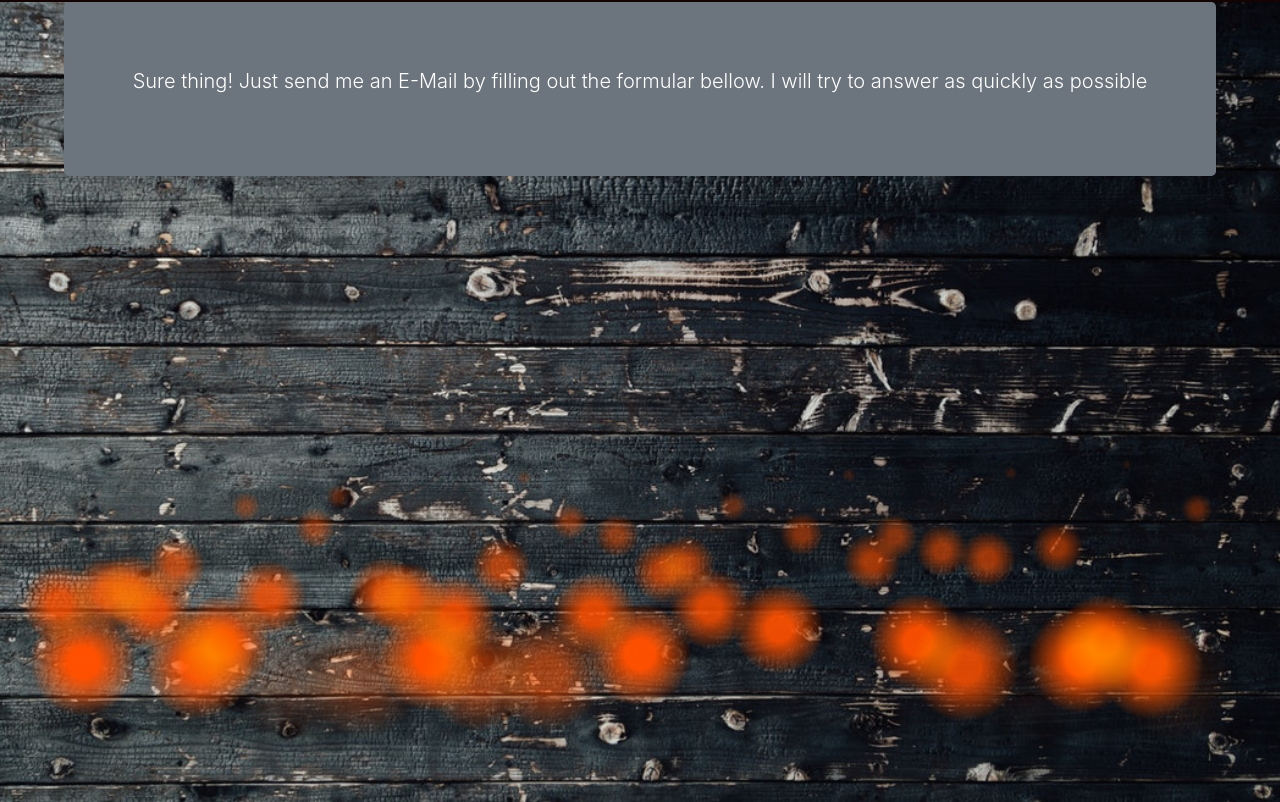
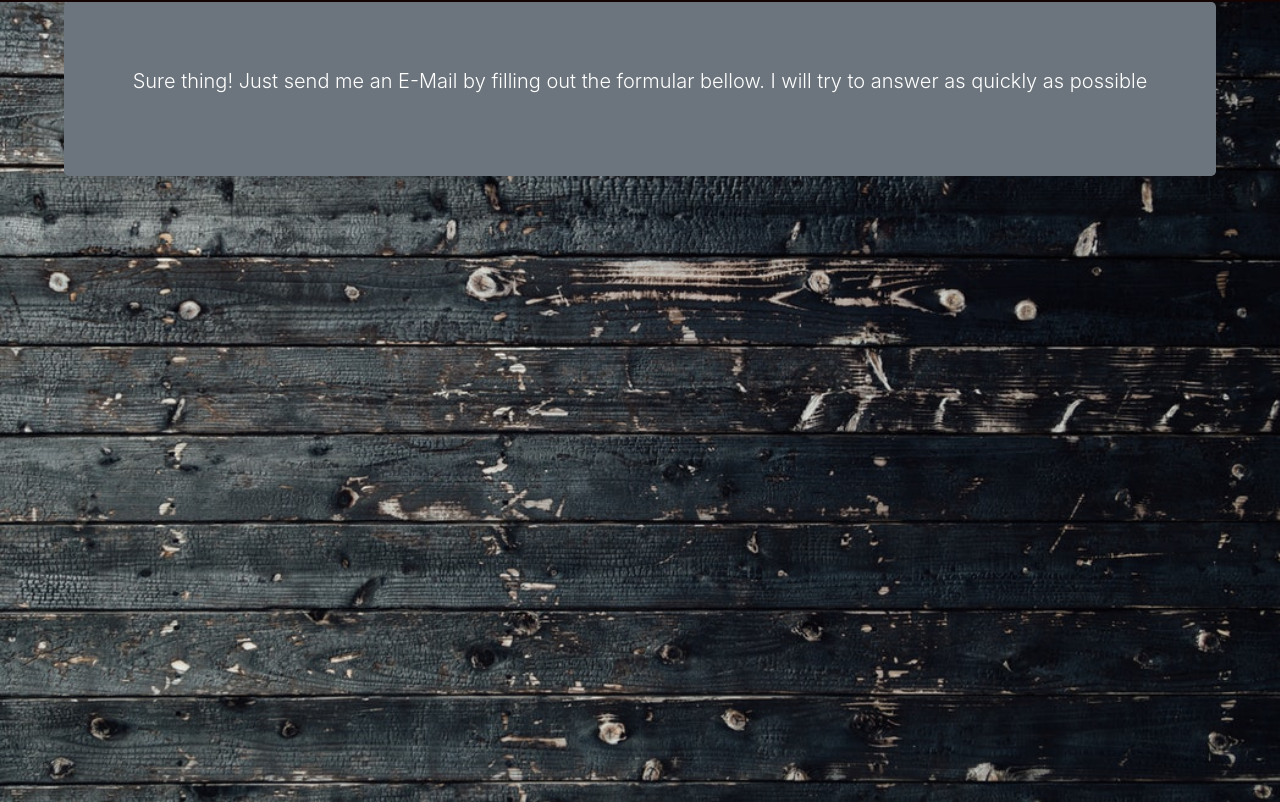
Before and after one commit to T00nix/personal-experiments, a plain HTML site: page Portfolio/assets/me.html in a window 1280 px wide. Shown: the part 54-856 px from the top of the page. Drawn offline with nearby package versions, Linux system fonts and the light colour scheme; a web font is replaced by a local one.

Commit message:
removed fire for now

```diff
--- a/Portfolio/assets/me.html
+++ b/Portfolio/assets/me.html
@@ -37,58 +37,7 @@
                                 <p class="lead">Sure thing! Just send me an E-Mail by filling out the formular bellow. I will try to answer
                                     as quickly as possible</p>
                 </article>
-                <div class="fire">
-                    <div class="particle"></div>
-                    <div class="particle"></div>
-                    <div class="particle"></div>
-                    <div class="particle"></div>
-                    <div class="particle"></div>
-                    <div class="particle"></div>
-                    <div class="particle"></div>
-                    <div class="particle"></div>
-                    <div class="particle"></div>
-                    <div class="particle"></div>
-                    <div class="particle"></div>
-                    <div class="particle"></div>
-                    <div class="particle"></div>
-                    <div class="particle"></div>
-                    <div class="particle"></div>
-                    <div class="particle"></div>
-                    <div class="particle"></div>
-                    <div class="particle"></div>
-                    <div class="particle"></div>
-                    <div class="particle"></div>
-                    <div class="particle"></div>
-                    <div class="particle"></div>
-                    <div class="particle"></div>
-                    <div class="particle"></div>
-                    <div class="particle"></div>
-                    <div class="particle"></div>
-                    <div class="particle"></div>
-                    <div class="particle"></div>
-                    <div class="particle"></div>
-                    <div class="particle"></div>
-                    <div class="particle"></div>
-                    <div class="particle"></div>
-                    <div class="particle"></div>
-                    <div class="particle"></div>
-                    <div class="particle"></div>
-                    <div class="particle"></div>
-                    <div class="particle"></div>
-                    <div class="particle"></div>
-                    <div class="particle"></div>
-                    <div class="particle"></div>
-                    <div class="particle"></div>
-                    <div class="particle"></div>
-                    <div class="particle"></div>
-                    <div class="particle"></div>
-                    <div class="particle"></div>
-                    <div class="particle"></div>
-                    <div class="particle"></div>
-                    <div class="particle"></div>
-                    <div class="particle"></div>
-                    <div class="particle"></div>
-                </div>
+
             </main>
     </body>
     <script src="https://code.jquery.com/jquery-3.3.1.slim.min.js" integrity="sha384-q8i/X+965DzO0rT7abK41JStQIAqVgRVzpbzo5smXKp4YfRvH+8abtTE1Pi6jizo"
--- a/Portfolio/assets/scss/_flames.scss
+++ b/Portfolio/assets/scss/_flames.scss
@@ -1,3 +1,9 @@
+
+
+
+// to implement it somewhere just add: div.fire>div.particle*50
+
+
 $fireColor: rgb(255,80,0);
 $fireColorT: rgba(255,80,0,0);
 $dur: 1s;
```
Also changed, not shown: Portfolio/assets/css/style.css, 1 other file.
